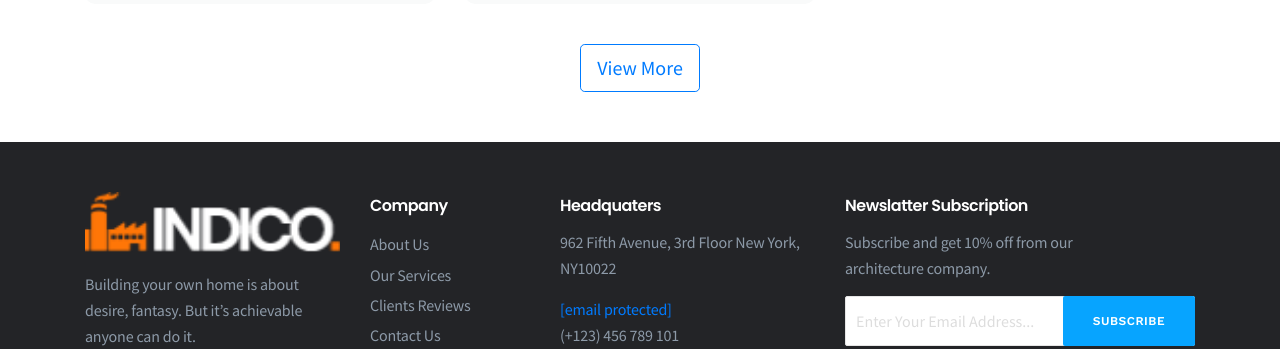
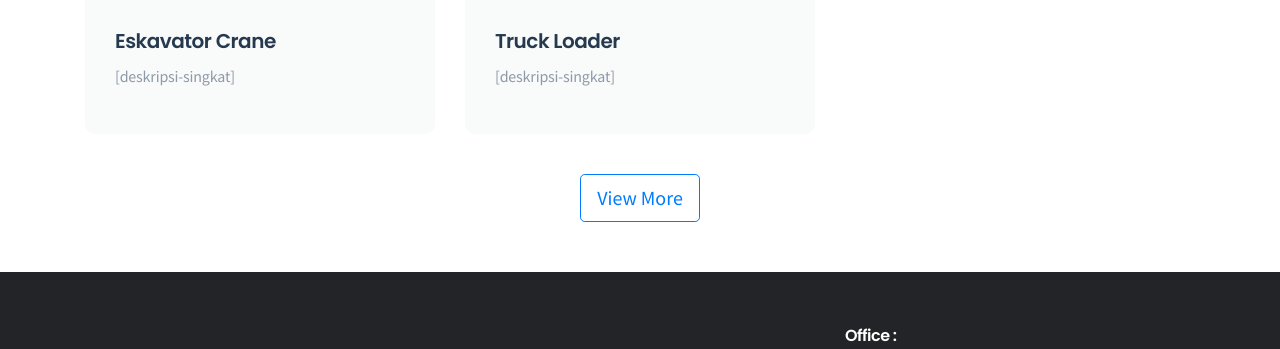
Before and after one commit to entertrans/cp-bms-update, a CodeIgniter app: page / in a window 1280 px wide. Shown: the part 1898-2247 px from the top of the page. Run offline with CodeIgniter, Linux system fonts and the light colour scheme; data comes from the database, SQL or seed files in the repository; some libraries are stand-ins or nearby versions.

Commit message:
update tampilan dan link menu

```diff
--- a/application/views/home.php
+++ b/application/views/home.php
@@ -154,7 +154,7 @@
     <div class="container">
         <div class="section-heading text-center mb-40 wow fadeInUp" data-wow-delay="100ms">
             <!-- <span>From Blog</span> -->
-            <h2>Materail</h2>
+            <h2>Material</h2>
         </div>
         <div class="row blog-wrap">
             <?php $data = $this->db->select('*')->from('tbl_service')->where('id_serv_desc', 1)->limit(3)->get()->result_array();
@@ -162,7 +162,7 @@
                 <div class="col-lg-4 col-sm-6 sm-padding">
                     <div class="blog-item box-shadow">
                         <div class="blog-thumb">
-                            <img src="<?= base_url('assets/mockup/core/img/produk/') . $dt['foto'] ?>" alt="<?= $dt['nm_service'] ?>" style=" width: 400px; height: 250px">
+                            <img src="<?= base_url('assets/mockup/core/img/border.png') ?>" alt="<?= $dt['nm_service'] ?>" style=" width: 400px; height: 250px;background-image: url(<?= base_url('assets/mockup/core/img/produk/') . $dt['foto'] ?>);background-repeat: no-repeat;background-size: cover;background-position: center;">
                             <div class="middle">
                                 <div class="btn btn-outline-primary btn-lg view" data-id="<?= $dt['id'] ?>"><i class="fa fa-fw fa-eye"></i></div>
                             </div>
@@ -176,7 +176,7 @@
             <?php endforeach; ?>
         </div>
         <div class="section-heading text-center mt-40 wow fadeInUp" data-wow-delay="100ms">
-            <button type="button" class="btn btn-outline-primary btn-lg">View More</button>
+            <button type="button" class="btn btn-outline-primary btn-lg"><a href="<?= site_url('service') ?>">View More</a></button>
         </div>
     </div>
 </section>
@@ -195,7 +195,8 @@
                 <div class="col-lg-4 col-sm-6 sm-padding">
                     <div class="blog-item box-shadow">
                         <div class="blog-thumb">
-                            <img src="<?= base_url('assets/mockup/core/img/produk/') . $dt['foto'] ?>" alt="<?= $dt['nm_service'] ?>" style="width: 400px; height: 250px">
+                            <!-- <?= base_url('assets/mockup/core/img/produk/') . $dt['foto'] ?>" alt="<?= $dt['nm_service'] ?> -->
+                            <img src="<?= base_url('assets/mockup/core/img/border.png') ?>" style="width: 400px; height: 250px;background-image: url(<?= base_url('assets/mockup/core/img/produk/') . $dt['foto'] ?>);background-repeat: no-repeat;background-size: cover;background-position: center;">
                             <div class="middle">
                                 <div class="btn btn-outline-primary btn-lg view" data-id="<?= $dt['id'] ?>"><i class="fa fa-fw fa-eye"></i></div>
                             </div>
@@ -209,7 +210,7 @@
             <?php endforeach; ?>
         </div>
         <div class="section-heading text-center mt-40 wow fadeInUp" data-wow-delay="100ms">
-            <button type="button" class="btn btn-outline-primary btn-lg">View More</button>
+            <button type="button" class="btn btn-outline-primary btn-lg"><a href="<?= site_url('service') ?>">View More</a></button>
         </div>
     </div>
 </section>
--- a/application/views/mockup/layout/core/footer.php
+++ b/application/views/mockup/layout/core/footer.php
@@ -1,13 +1,12 @@
 <section class="widget-section padding">
     <div class="container">
         <div class="row">
-            <div class="col-lg-3 col-sm-6 sm-padding">
+            <div class="col-lg-8 col-sm-6 sm-padding">
                 <div class="widget-content">
-                    <a href="#"><img src="<?= base_url() ?>assets/mockup/core/img/logo-light.png" alt="brand"></a>
-                    <p>Building your own home is about desire, fantasy. But it’s achievable anyone can do it.</p>
+                    <a href="#"><img style="margin-top: 30px;" src="<?= base_url() ?>assets/mockup/core/img/logo-project2.png" alt="brand"></a>
                 </div>
             </div>
-            <div class="col-lg-2 col-sm-6 sm-padding">
+            <!-- <div class="col-lg-2 col-sm-6 sm-padding">
                 <div class="widget-content">
                     <h4>Company</h4>
                     <ul class="widget-links">
@@ -17,16 +16,20 @@
                         <li><a href="#">Contact Us</a></li>
                     </ul>
                 </div>
-            </div>
-            <div class="col-lg-3 col-sm-6 sm-padding">
+            </div> -->
+            <div class="col-lg-4 col-sm-6 sm-padding">
                 <div class="widget-content">
-                    <h4>Headquaters</h4>
-                    <p>962 Fifth Avenue, 3rd Floor New York, NY10022</p>
-                    <span><a href="http://html.dynamiclayers.net/cdn-cgi/l/email-protection" class="__cf_email__" data-cfemail="a8e0cdc4c4c7e8e9c4cdd0c9fcc0cdc5cd86c6cddc">[email&#160;protected]</a></span>
-                    <span>(+123) 456 789 101</span>
+                    <h4>Office :</h4>
+                    <p>Jl. Cilincing Baru Pangkalan Pasir No. 38 Cilincing, Jakarta Utara
+                        <br>Telp. : (021) 4494 0288 - 440 5323
+                        <br>Fax. : (021) 440 5323
+                    <br>Email : bintang.muara09@yahoo.com</p>
+
+                    <!-- <span><a href="http://html.dynamiclayers.net/cdn-cgi/l/email-protection" class="__cf_email__" data-cfemail="a8e0cdc4c4c7e8e9c4cdd0c9fcc0cdc5cd86c6cddc">[email&#160;protected]</a></span>
+                    <span>(+123) 456 789 101</span> -->
                 </div>
             </div>
-            <div class="col-lg-4 col-sm-6 sm-padding">
+<!--             <div class="col-lg-4 col-sm-6 sm-padding">
                 <div class="widget-content">
                     <h4>Newslatter Subscription</h4>
                     <p>Subscribe and get 10% off from our <br>architecture company.</p>
@@ -43,13 +46,13 @@
                         </div>
                     </div>
                 </div>
-            </div>
+            </div> -->
         </div>
     </div>
 </section>
-<footer class="footer-section align-center">
+<!-- <footer class="footer-section align-center">
     <div class="container">
-        <p><a href="templateshub.net">Templates Hub</a></p>
+        <p><a href="templateshub.net">@copyright PT.Bintang Muara Sejati</a></p>
     </div>
-</footer>
+</footer> -->
 <a data-scroll href="#header" id="scroll-to-top"><i class="arrow_carrot-up"></i></a>
--- a/application/views/mockup/layout/core/topbar.php
+++ b/application/views/mockup/layout/core/topbar.php
@@ -2,17 +2,17 @@
     <div class="primary-header">
         <div class="container">
             <div class="primary-header-inner">
-                <div class="header-logo">
-                    <a href="#"><img src="<?= base_url() ?>/assets/mockup/core/img/logo-dark.png" alt="Indico"></a>
+                <div class="header-logo" style="max-width: 280px;">
+                    <a href="#"><img src="<?= base_url() ?>/assets/mockup/core/img/logo project-01.png" alt="Indico"></a>
                 </div>
                 <div class="header-menu-wrap">
                     <ul class="dl-menu">
                         <li><a href="<?= base_url() ?>">Home</a></li>
                         </li>
-                        <li><a href="#">Services</a></li>
+                        <li><a href="<?= site_url('service') ?>">Produk</a></li>
                         <li><a href="<?= site_url('project') ?>">Project</a></li>
                         <li><a href="<?= site_url('about') ?>">About</a></li>
-                        <li><a href="contact.html">Contact</a></li>
+                        <!-- <li><a href="contact.html">Contact</a></li> -->
                     </ul>
                 </div>
                 <div class="header-right">
```
Also changed, not shown: application/controllers/Project.php (+34 -18 lines), application/views/checkout.php (+15 -5 lines).
